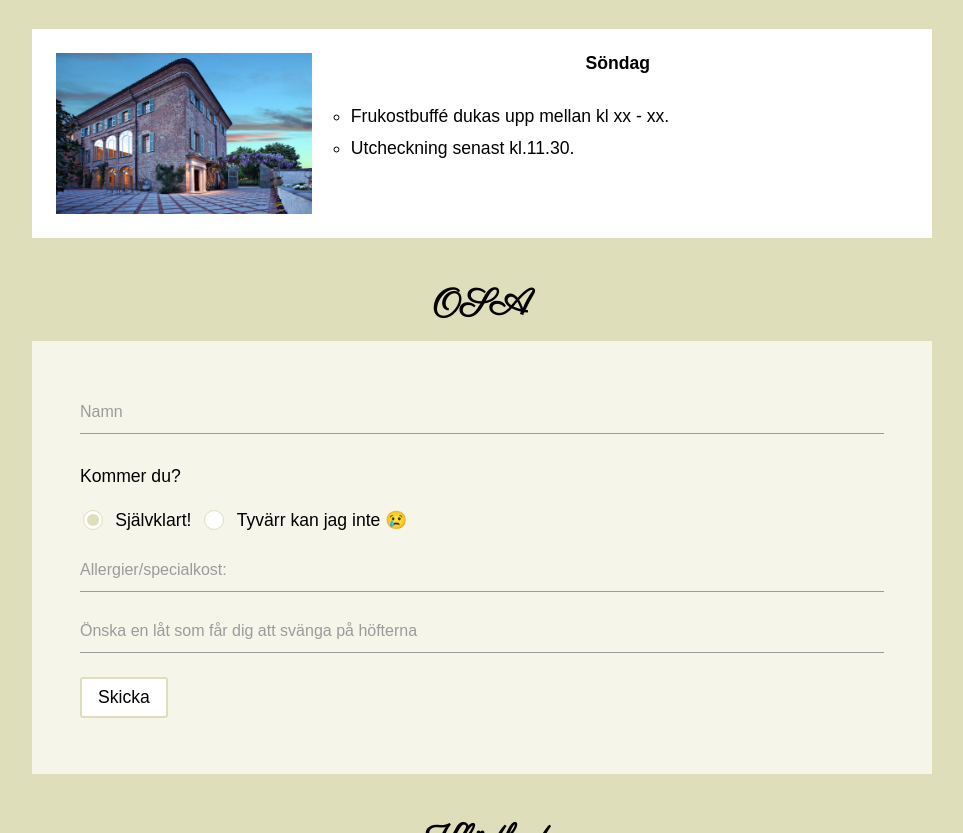
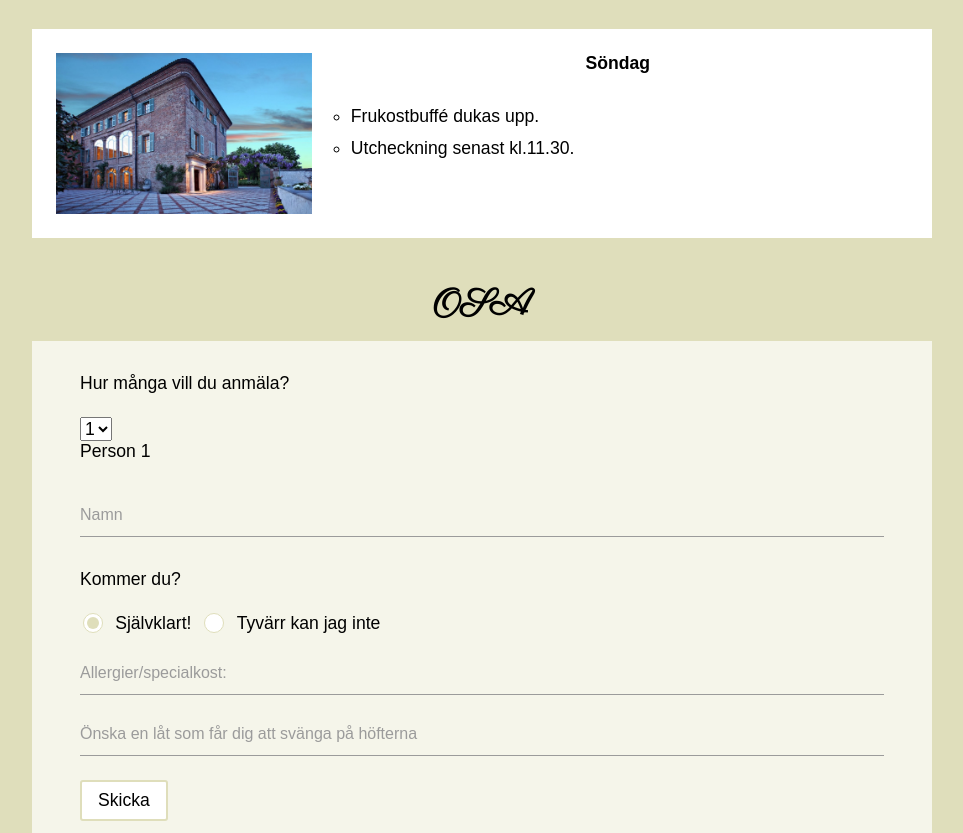
Before and after one commit to linajonsson/ida-roger-wedding, a Gatsby site: page / in a window 1280 px wide. Shown: the part 4077-4910 px from the top of the page, without its empty margins (158-1121 px from the left). Built offline with nearby package versions, Linux system fonts and the light colour scheme; Gatsby itself is replaced by a stand-in of ours; a web font is replaced by a local one.

Commit message:
test form

```diff
--- a/gatsby-browser.js
+++ b/gatsby-browser.js
@@ -5,3 +5,5 @@
  */
 
 // You can delete this file if you're not using it
+
+import "./src/styles/global.scss"
--- a/src/components/content/happeningsInfo.js
+++ b/src/components/content/happeningsInfo.js
@@ -11,7 +11,7 @@ export const happeningsInfo = [
     header: "Bröllopslördag",
     image: "../../images/location-hotel",
     events: [
-      "Frukostbuffé dukas upp mellan kl xx - xx.",
+      "Frukostbuffé dukas upp.",
       "Förmiddagen spenderas precis som ni själva önskar. På Relais Sant’Uffizio finns utomhuspool, spa, tennisbana samt möjlighet att hyra cyklar. Vill man söka sig utanför Relais Sant’Uffizio listar vi nedan några byar och närliggande vingårdar för de som verkligen vill utforska vad vinlandskapet i Piemonte har att erbjuda.",
       "För de som önskar och inte planerar någon längre utflykt på lördagen kan enklare lunch köpas på Relais Sant’Uffizios restaurang.",
       "Vigsel kl.16",
@@ -23,9 +23,6 @@ export const happeningsInfo = [
   {
     header: "Söndag",
     image: "",
-    events: [
-      "Frukostbuffé dukas upp mellan kl xx - xx.",
-      "Utcheckning senast kl.11.30.",
-    ],
+    events: ["Frukostbuffé dukas upp.", "Utcheckning senast kl.11.30."],
   },
 ]
--- a/src/components/content/rsvpForm.js
+++ b/src/components/content/rsvpForm.js
@@ -1,7 +1,15 @@
 import React, { useState } from "react"
 
 const RsvpForm = () => {
-  const [isAttending, setIsAttending] = useState(true)
+  const [numberOfPeople, setNumerOfPeople] = useState(1)
+
+  const renderForm = numberOfPeople => {
+    const forms = []
+    for (var i = 1; i <= numberOfPeople; i++) {
+      forms.push(<FormFields index={i} />)
+    }
+    return forms
+  }
 
   return (
     <div className="container" id="rsvp">
@@ -9,14 +17,38 @@ const RsvpForm = () => {
       <div className="container-text rsvp">
         <form name="RSVP Form" method="POST" data-netlify="true">
           <input type="hidden" name="form-name" value="RSVP Form" />
-          <Input id="name" label="Namn" />
+          <p>Hur många vill du anmäla?</p>
+          <select
+            value={numberOfPeople}
+            onChange={e => setNumerOfPeople(e.target.value)}
+          >
+            <option>1</option>
+            <option>2</option>
+          </select>
+          {renderForm(numberOfPeople)}
+          <button type="submit">Skicka</button>
+        </form>
+      </div>
+    </div>
+  )
+}
+
+export default RsvpForm
+
+const FormFields = ({ index }) => {
+  const [isAttending, setIsAttending] = useState(true)
+
+  return (
+    <>
+      <p>Person {index}</p>
+      <Input id={`name${index}`} label="Namn" />
 
       <div className="radio-buttons">
         <p>Kommer du?</p>
         <label class="radio-button">
           <input
             type="radio"
-                name="Kommer du?"
+            name={`Kommer du? ${index}`}
             value="attending"
             onChange={e => {
               setIsAttending(e.target.value === "attending")
@@ -32,7 +64,7 @@ const RsvpForm = () => {
         <label class="radio-button">
           <input
             type="radio"
-                name="Kommer du?"
+            name={`Kommer du? ${index}`}
             value="cantGo"
             onChange={e => {
               setIsAttending(e.target.value === "attending")
@@ -41,7 +73,7 @@ const RsvpForm = () => {
           />
           <span class="label-visible">
             <span class="fake-radiobutton"></span>
-                Tyvärr kan jag inte 😢
+            Tyvärr kan jag inte
           </span>
         </label>
       </div>
@@ -54,14 +86,9 @@ const RsvpForm = () => {
           />
         </>
       )}
-          <button type="submit">Skicka</button>
-        </form>
-      </div>
-    </div>
+    </>
   )
 }
-
-export default RsvpForm
 
 const Input = ({ label, id }) => (
   <div class="form__group field">
--- a/src/components/layout.js
+++ b/src/components/layout.js
@@ -7,7 +7,7 @@
 
 import PropTypes from "prop-types"
 import React from "react"
-import "../styles/global.scss"
+// import "../styles/global.scss"
 import "./layout.css"
 
 const Layout = ({ children }) => {
```
Lines whose indentation alone changed are shown as unchanged.
